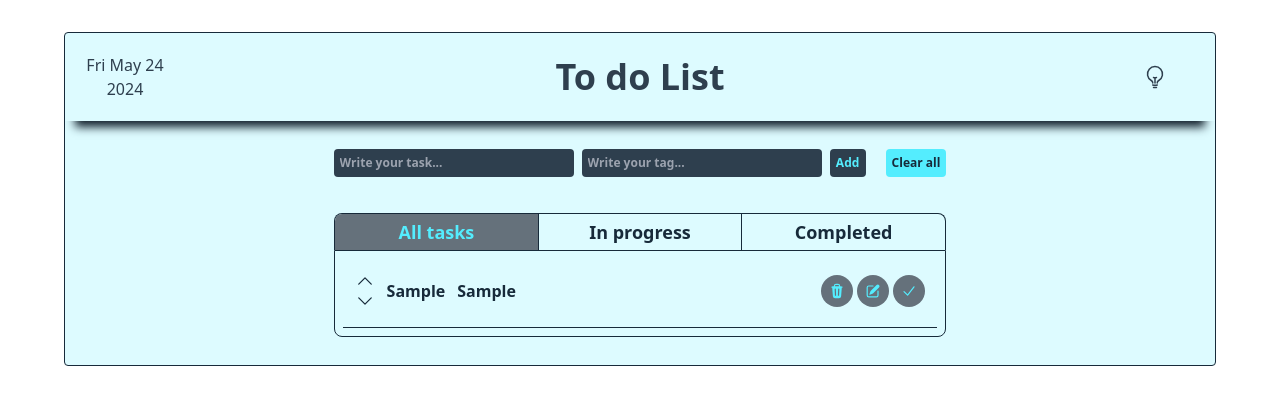
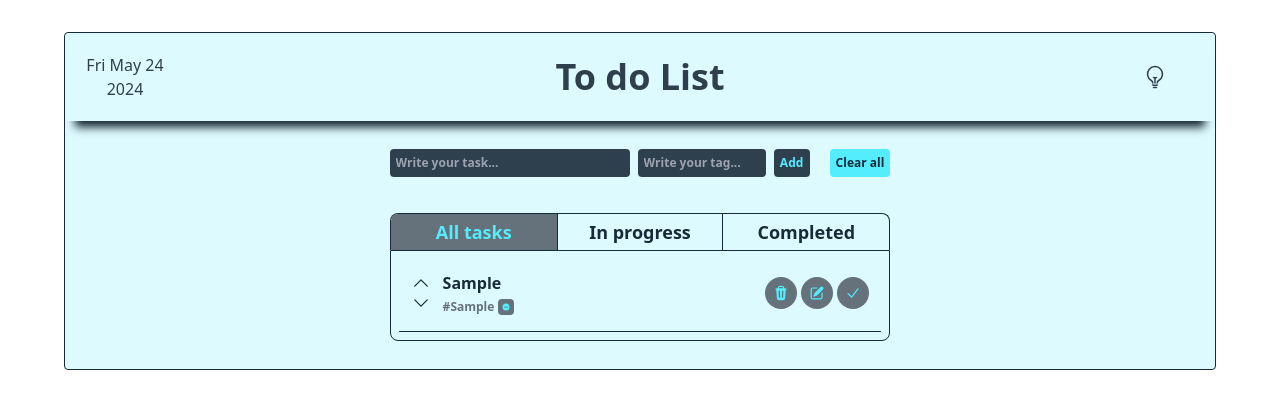
Before and after one commit to Rinakat225/Todo-list, a React (Create React App) app: page / in a window 1280 px wide. Both pictures are taken after typing "Sample", "Sample" into the empty fields and a click on the button "Add". Shown: the top 408 px of the page. Built offline with nearby package versions, Linux system fonts and the light colour scheme.

Commit message:
Tag functionality and style updated, also added a button to remove each tag

```diff
--- a/src/TodoList.jsx
+++ b/src/TodoList.jsx
@@ -44,6 +44,19 @@ export default function TodoList() {
         setEdit(id);
         setEditedInput(userInput.id);
         setEditedTag(userInput.id);
+        {
+            !newTag &&
+                setUserInput((tasks) =>
+                    tasks.map((task) =>
+                        task.id === id
+                            ? {
+                                  ...task,
+                                  tag: !task.tag,
+                              }
+                            : task
+                    )
+                );
+        }
     };
 
     const handleSaveEditedTaskButtonClick = (id) => {
@@ -124,6 +137,35 @@ export default function TodoList() {
         setUserInput(taskMovingDown);
     };
 
+    const handleShowTagButtonClick = (id) => {
+        {
+            newTag &&
+                setUserInput((tasks) =>
+                    tasks.map((task) =>
+                        task.id === id
+                            ? {
+                                  ...task,
+                                  tag: !task.tag,
+                              }
+                            : task
+                    )
+                );
+        }
+    };
+
+    const handleRemoveTagButtonClick = (id) => {
+        setUserInput((tasks) =>
+            tasks.map((task) =>
+                task.id === id
+                    ? {
+                          ...task,
+                          newTag: '',
+                      }
+                    : task
+            )
+        );
+    };
+
     const currentDate = new Date();
     const date = new Date(
         new Date(currentDate).setDate(currentDate.getDate())
@@ -150,6 +192,7 @@ export default function TodoList() {
                     }
                     newTag={newTag}
                     setNewTag={setNewTag}
+                    handleShowTagButtonClick={handleShowTagButtonClick}
                 />
                 {showTasks && (
                     <Tabs
@@ -195,6 +238,9 @@ export default function TodoList() {
                                     }
                                     editedTag={editedTag}
                                     setEditedTag={setEditedTag}
+                                    onRemoveTagButtonClick={
+                                        handleRemoveTagButtonClick
+                                    }
                                 />
                             )
                         )}
--- a/src/components/NewTasks.jsx
+++ b/src/components/NewTasks.jsx
@@ -8,6 +8,7 @@ export default function NewTasks({
     onShowExistingTasksConditionally,
     newTag,
     setNewTag,
+    handleShowTagButtonClick,
 }) {
     const handleSubmitUserInputButtonClick = (e) => {
         e.preventDefault();
@@ -19,6 +20,7 @@ export default function NewTasks({
             completed: false,
             id: Date.now(),
             newTag,
+            tag: false,
         };
 
         onAddNewTaskButtonClick(task);
@@ -26,6 +28,8 @@ export default function NewTasks({
         setNewTask('');
 
         onShowExistingTasksConditionally();
+
+        handleShowTagButtonClick(task.id);
 
         setNewTag('');
     };
@@ -49,7 +53,7 @@ export default function NewTasks({
                 <input
                     className={twMerge(
                         NEWTASKS_DEFAULT_CLASSNAMES,
-                        'w-60 mr-2'
+                        'w-32 mr-2'
                     )}
                     type="text"
                     placeholder="Write your tag..."
--- a/src/components/TaskList.jsx
+++ b/src/components/TaskList.jsx
@@ -6,6 +6,7 @@ import {XMarkIcon} from '@heroicons/react/20/solid';
 import {TrashIcon} from '@heroicons/react/20/solid';
 import {PencilSquareIcon} from '@heroicons/react/20/solid';
 import {CheckIcon} from '@heroicons/react/20/solid';
+import {MinusCircleIcon} from '@heroicons/react/16/solid';
 
 export default function TaskList({
     userInput,
@@ -25,6 +26,7 @@ export default function TaskList({
     onMoveTaskDownButtonClick,
     editedTag,
     setEditedTag,
+    onRemoveTagButtonClick,
 }) {
     const TASKLIST_DEFAULT_TEXT_CLASSNAMES =
         'text-base font-semibold flex justify-between items-center p-3 text-[#172a3a] dark:text-[#54edfe]';
@@ -34,6 +36,9 @@ export default function TaskList({
 
     const TASKLIST_BTN_CLASSNAMES =
         'block relative rounded-full bg-[#65717b] w-8 h-8 relative inline-block hover:ring-2 hover:ring-[#54edfe]';
+
+    const TASKLIST_EDIT_MODE_CLASSNAMES =
+        'bg-[#65717b] dark:bg-[#54edfe] text-[#54edfe] dark:text-black rounded w-30 hover:ring-2 hover:ring-[#54edfe] hover:dark:ring-[#65717b]';
 
     return (
         <div className="flex flex-col p-2 justify-center">
@@ -58,11 +63,11 @@ export default function TaskList({
                             <ChevronDownIcon className="size-5 hover:text-[#54edfe] dark:hover:text-[#65717b]" />
                         </button>
                     </div>
-                    <ul>
+                    <ul className="flex flex-col gap-1">
                         <li key={id}>
                             {edit === id ? (
                                 <input
-                                    className="bg-[#65717b] dark:bg-[#54edfe] text-[#54edfe] dark:text-black rounded w-30 hover:ring-2 hover:ring-[#54edfe] hover:dark:ring-[#65717b]"
+                                    className={TASKLIST_EDIT_MODE_CLASSNAMES}
                                     type="text"
                                     defaultValue={userInput}
                                     value={editedInput}
@@ -74,11 +79,16 @@ export default function TaskList({
                                 userInput
                             )}
                         </li>
-                    </ul>
-
-                    <div>
+                        <div className="flex gap-1 items-center">
+                            {tag ? (
+                                <li className="text-xs text-[#65717b]">
+                                    #
                                     {edit === id ? (
                                         <input
+                                            className={twMerge(
+                                                TASKLIST_EDIT_MODE_CLASSNAMES,
+                                                'w-16'
+                                            )}
                                             type="text"
                                             defaultValue={tag}
                                             value={editedTag}
@@ -89,7 +99,44 @@ export default function TaskList({
                                     ) : (
                                         tag
                                     )}
+                                </li>
+                            ) : (
+                                <li>
+                                    {edit === id && (
+                                        <input
+                                            className={twMerge(
+                                                TASKLIST_EDIT_MODE_CLASSNAMES,
+                                                'w-16 text-xs'
+                                            )}
+                                            type="text"
+                                            placeholder="add tag..."
+                                            value={editedTag}
+                                            onChange={(event) =>
+                                                setEditedTag(event.target.value)
+                                            }
+                                        />
+                                    )}
+                                </li>
+                            )}
+
+                            {tag && (
+                                <button
+                                    onClick={() => onRemoveTagButtonClick(id)}
+                                    className={twMerge(
+                                        TASKLIST_BTN_CLASSNAMES,
+                                        'rounded h-4 w-4 hover:dark:ring-[#54edfe]'
+                                    )}
+                                >
+                                    <span className={TASKLIST_ICONS_CLASSNAMES}>
+                                        <MinusCircleIcon
+                                            fill="#54edfe"
+                                            className="size-2"
+                                        />
+                                    </span>
+                                </button>
+                            )}
                         </div>
+                    </ul>
                 </div>
 
                 <div className="flex gap-1">
```
Lines whose indentation alone changed are shown as unchanged.
